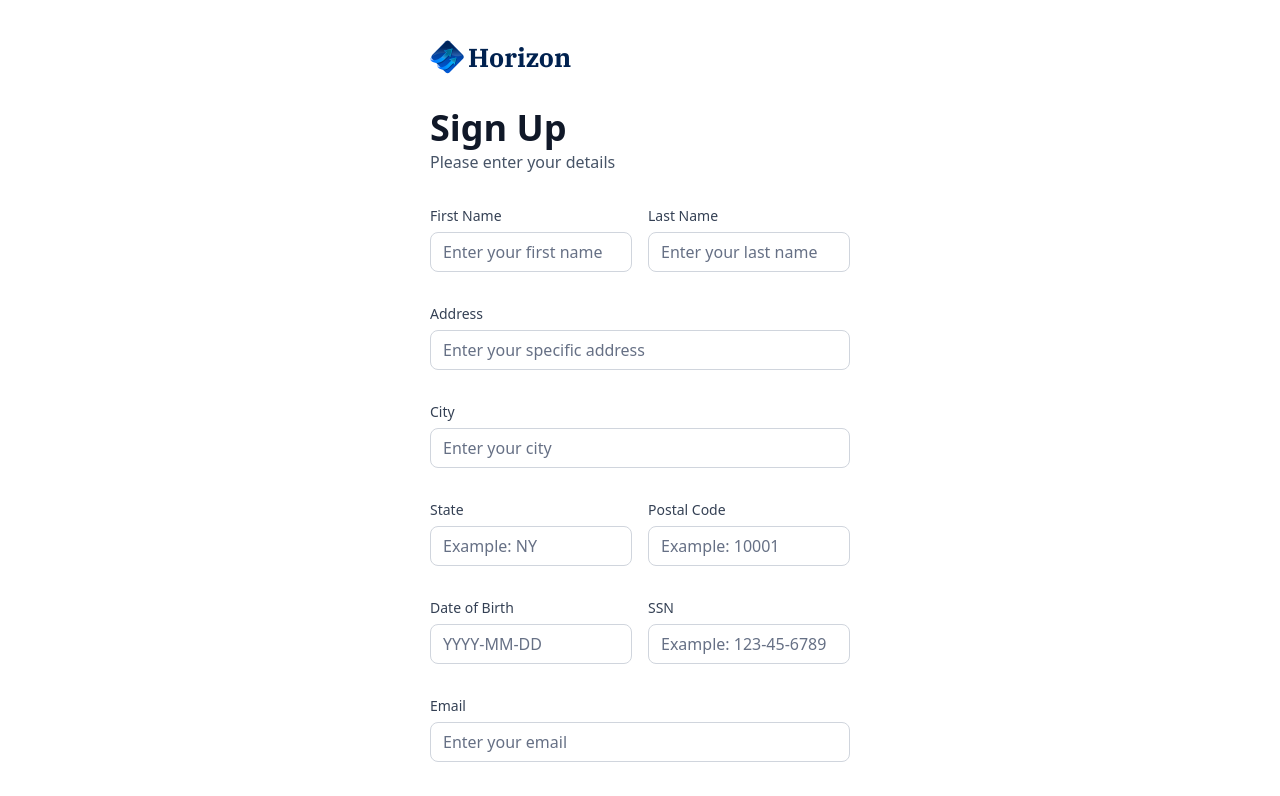
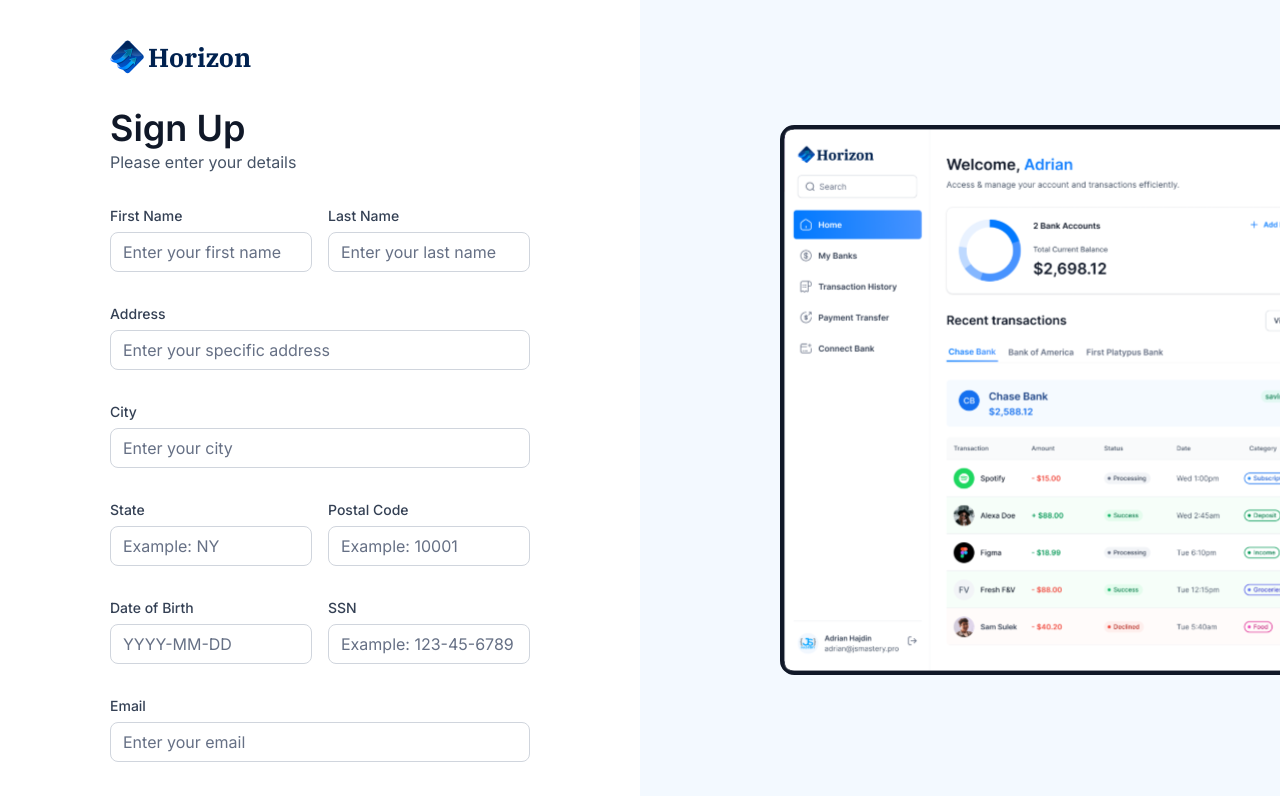
Before and after one commit to niclastanskanen/nextjs-banking-app, a Next.js app: page /sign-up in a window 1280 px wide. Shown: the top 796 px of the page. Built offline with nearby package versions, Linux system fonts and the light colour scheme.

Commit message:
feat: Add auth image in rootlayout

```diff
--- a/app/(auth)/layout.tsx
+++ b/app/(auth)/layout.tsx
@@ -1,11 +1,23 @@
+import Image from "next/image";
+
 export default function RootLayout({
   children,
 }: Readonly<{
   children: React.ReactNode;
 }>) {
   return (
-    <main>
+    <main className="flex min-h-screen w-full justify-between font-inter">
       {children}
+      <div className="auth-asset">
+        <div>
+          <Image
+            src='/icons/auth-image.svg'
+            alt="Auth Image"
+            width={500}
+            height={500}
+          />
+        </div>
+      </div>
     </main>
   );
 }
```
